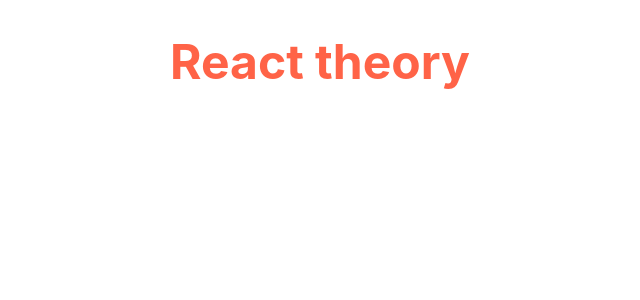
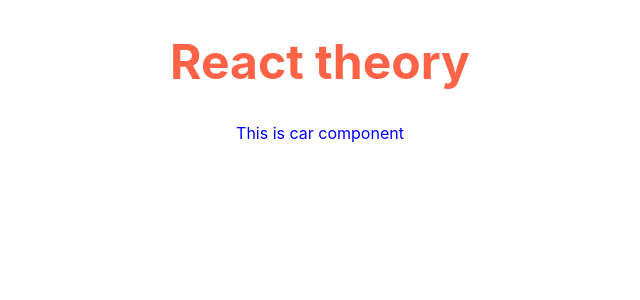
Before and after one commit to aleksey-lav/react-theory, a React (Create React App) app: page / in a window 1280 px wide. Shown: the top 300 px of the page, without its empty margins (320-960 px from the left). Built offline with nearby package versions, Linux system fonts and the light colour scheme.

Commit message:
create simple component ///how does it works

```diff
--- a/src/App.js
+++ b/src/App.js
@@ -1,5 +1,6 @@
 import React, { Component } from 'react';
 import './App.css';
+import Car from './Car/Car';
 
 class App extends Component {
 
@@ -12,6 +13,7 @@
       return (
       <div className="App" style={divStyle}>
         <h1 style={{'color': 'tomato', fontSize: '48px'}}>React theory</h1>
+         <Car/>
       </div>
     );
   }
--- /dev/null
+++ b/src/Car/Car.js
@@ -0,0 +1,14 @@
+import React from 'react';
+
+/*function Car() {
+    return(
+        <div>This is car component</div>
+    )
+}*/
+// const car = () => <div style={{color: 'green', fontSize: '50px', fontWeight: '600'}}>This is car component with arrow function</div>
+
+// export default car;
+
+export default () => (
+    <div style={{color: 'blue'}}>This is car component</div>
+)
```
Also changed, not shown: 1 other file (tests, documents, lock files or other folders).
